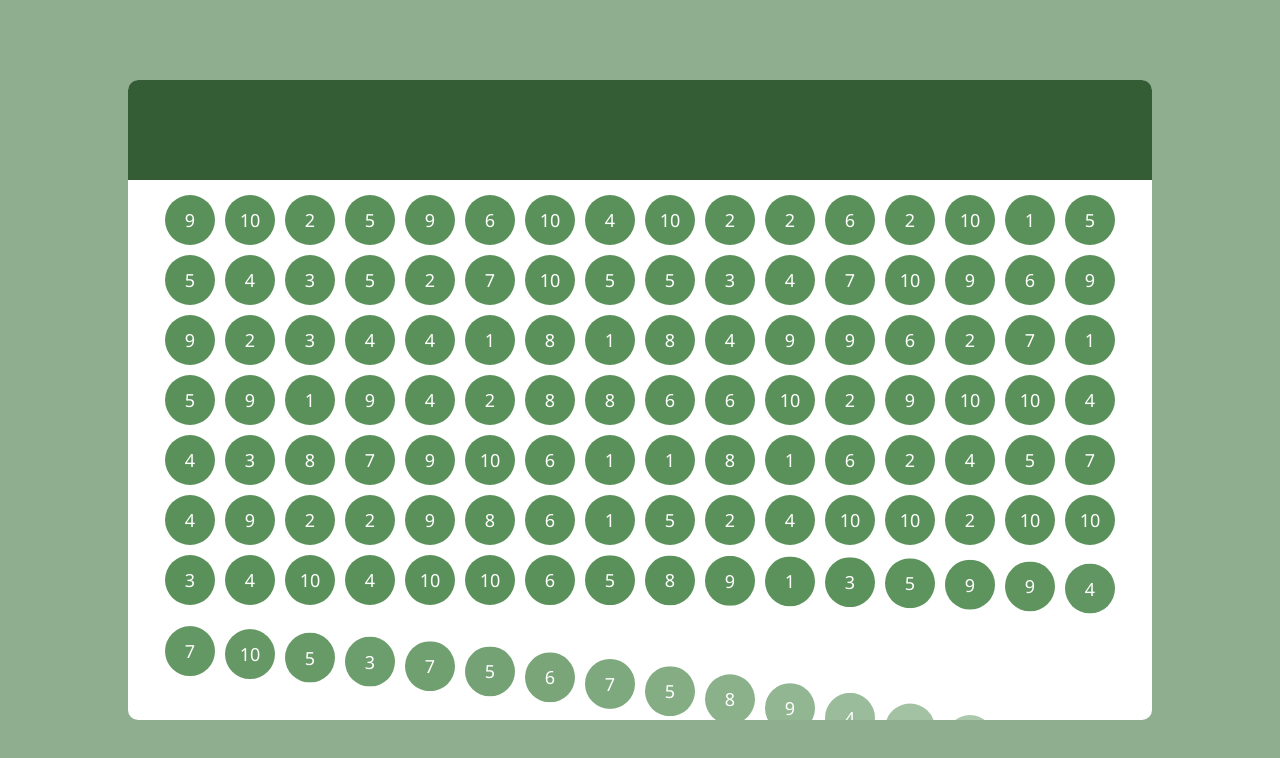
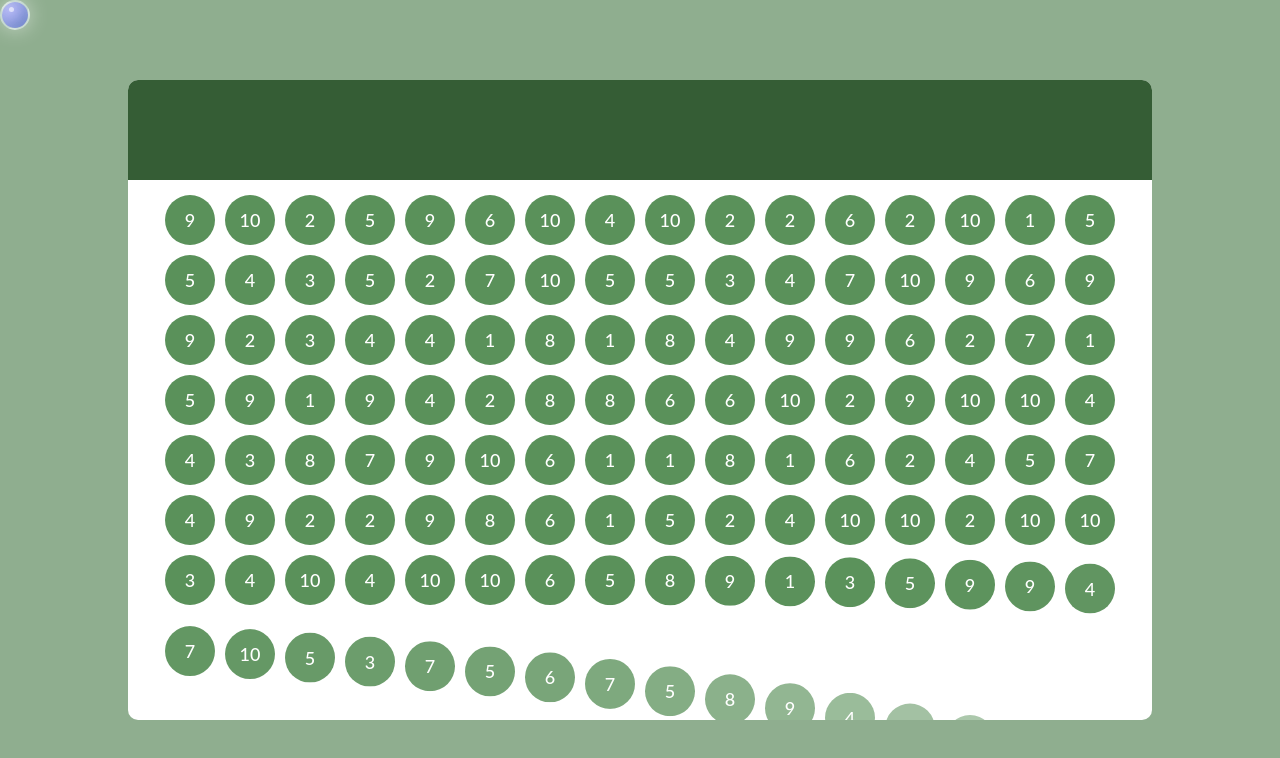
Before and after one commit to Kartik-436/Bubble_Game, a plain HTML site: page Index.html in a window 1280 px wide. Drawn offline with nearby package versions, Linux system fonts and the light colour scheme.

Commit message:
Add files via upload

```diff
--- a/Index.html
+++ b/Index.html
@@ -7,6 +7,8 @@
     <link rel="stylesheet" href="style.css">
 </head>
 <body>
+    <div id="main2">
+        <div id="bubble"></div>
         <div id="main">
             <div id="panel">
                 <div id="ptop">
@@ -30,6 +32,7 @@
                 <div id="pbtm"></div>
             </div>
         </div>
+    </div>
 
     <script src="https://cdnjs.cloudflare.com/ajax/libs/gsap/3.12.5/gsap.min.js" integrity="sha512-7eHRwcbYkK4d9g/6tD/mhkf++eoTHwpNM9woBxtPUBWm67zeAfFC+HrdoE2GanKeocly/VxeLvIqwvCdk7qScg==" crossorigin="anonymous" referrerpolicy="no-referrer"></script>
     <script src="script.js"></script>
--- a/script.js
+++ b/script.js
@@ -2,6 +2,18 @@ var score = 0;
 var timer = 60;
 var hitrn;
 var tl = gsap.timeline();
+var cursor = document.querySelector("#bubble");
+var main = document.querySelector("#main2");
+
+main.addEventListener('mousemove', function(details){
+    gsap.to(cursor, {
+        x: details.x,
+        y: details.y,
+        duration: 0.4,
+        ease: "back.out"
+    })
+})
+
 
 function makeBubble(){
     var clutter = "";
@@ -51,6 +63,7 @@ function decreaseScore(){
 
     document.querySelector("#scoreVal").textContent = score;
 }
+
 
 makeBubble();
 newHit();
--- a/style.css
+++ b/style.css
@@ -2,13 +2,14 @@
     margin: 0px;
     padding: 0px;
     box-sizing: border-box;
-    font-family: "Poppins", 'Segoe UI', Tahoma, Geneva, Verdana, sans-serif;
+    font-family:  "Poppins", "Raleway", "Lato", "Noto Sans";
 }
 
 html,body{
     width: 100%;
     height: 100%;
 }
+
 
 #main{
     display: flex;
@@ -86,6 +87,45 @@ html,body{
 
 .bubble:hover{
     background-color: rgb(63, 106, 63);
-    cursor: pointer;
     transition: all 0.3s ease-in-out;
 }
+
+#main2{
+    width: 100%;
+    height: 100%;
+}
+
+body{
+    cursor: none;
+}
+
+#bubble {
+    width: 30px;
+    height: 30px;
+    border-radius: 50%;
+
+    background: radial-gradient(circle at 30% 30%, rgba(255, 255, 255, 0.7), rgba(255, 255, 255, 0) 60%),
+        radial-gradient(circle at 70% 70%, rgba(255, 255, 255, 0.2), rgba(255, 255, 255, 0) 70%);
+
+    background-color: rgba(173, 216, 230, 0.3);
+    border: 2px solid rgba(255, 255, 255, 0.4);
+
+    box-shadow: 0 0 20px rgba(255, 255, 255, 0.5),
+        inset -20px -20px 30px rgba(0, 0, 255, 0.3),
+        inset 10px 10px 15px rgba(255, 255, 255, 0.5);
+
+    position: fixed;
+    z-index: 10;
+}
+
+#bubble::after {
+    content: '';
+    position: absolute;
+    top: 20%;
+    left: 25%;
+    width: 5px;
+    height: 5px;
+    border-radius: 50%;
+    background: rgba(255, 255, 255, 0.6);
+    box-shadow: 0 0 15px rgba(255, 255, 255, 0.8);
+}
```
Lines whose indentation alone changed are shown as unchanged.
